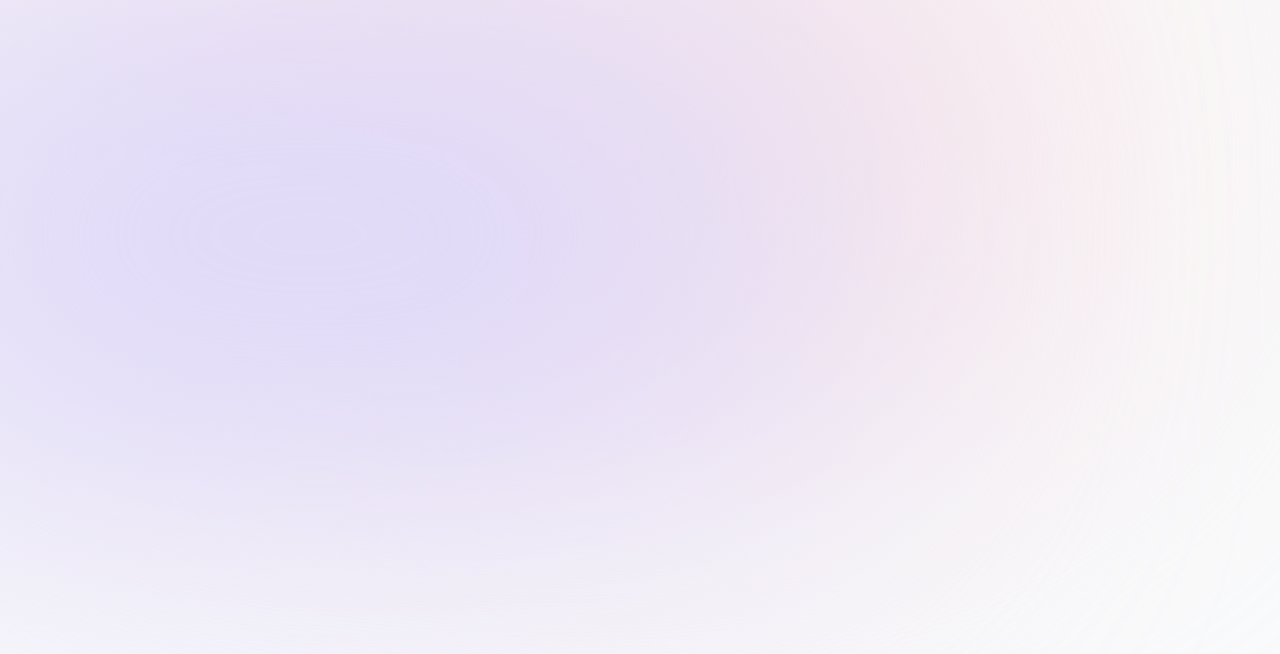
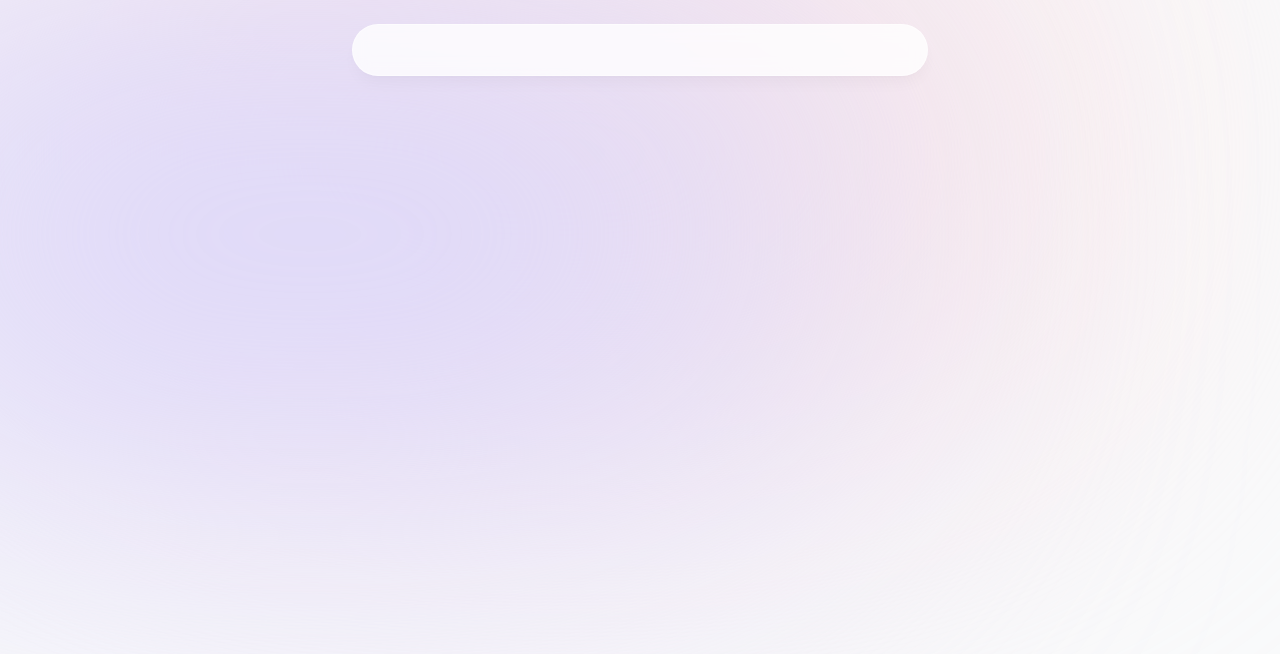
Before and after one commit to raphafratel/raphael-fratel-portfolio, a Next.js app: page / in a window 1280 px wide. Shown: the top 654 px of the page. Built offline with nearby package versions, Linux system fonts and the light colour scheme.

Commit message:
Initializing header component

```diff
--- a/app/globals.css
+++ b/app/globals.css
@@ -1,6 +1,10 @@
 @tailwind base;
 @tailwind components;
 @tailwind utilities;
+
+.body-style {
+  @apply bg-gray-50 text-gray-950 relative h-[5000px]
+}
 
 .home-bg-rigth {
   @apply bg-[#fbe2e3]
@@ -29,5 +33,5 @@
   md:left-[-33rem]
   lg:left-[-28rem]
   xl:left-[-15rem]
-  2xl:left-[-5rem]
+  2xl:left-[-5rem];
 }
--- a/app/layout.tsx
+++ b/app/layout.tsx
@@ -1,3 +1,4 @@
+import Header from '@/components/header/header'
 import './globals.css'
 import { Inter } from 'next/font/google'
 
@@ -15,11 +16,12 @@ export default function RootLayout({
 }) {
   return (
     <html lang="pt-br">
-      <body className={`${inter.className} bg-gray-50 text-gray-950`}>
+      <body className={`${inter.className} body-style`}>
         <div className='home-bg-rigth'>
         </div>
         <div className='home-bg-left'>
         </div>
+        <Header />
         {children}
       </body>
     </html>
--- /dev/null
+++ b/components/header/header.tsx
@@ -0,0 +1,16 @@
+"use client";
+
+import React from 'react'
+import './style.css'
+import { motion } from "framer-motion";
+
+export default function header() {
+  return (
+    <header className='header-style'>
+
+      <motion.div className='navbar-style'>
+        </motion.div>
+
+    </header>
+  )
+}
--- /dev/null
+++ b/components/header/style.css
@@ -0,0 +1,26 @@
+.header-style {
+    @apply z-[999]
+    relative
+}
+
+.navbar-style {
+    @apply fixed
+    top-0
+    left-1/2
+    -translate-x-1/2
+    h-[4.5rem]
+    w-full
+    rounded-none
+    border
+    border-white
+    border-opacity-40
+    bg-white
+    bg-opacity-80
+    shadow-lg
+    shadow-black/[0.03]
+    backdrop-blur-[0.5rem]
+    sm:top-6
+    sm:h-[3.25rem]
+    sm:w-[36rem]
+    sm:rounded-full
+}
```
Also changed, not shown: package.json (+23 -12 lines), tsconfig.json (line endings or trailing spaces), 1 other file (tests, documents, lock files or other folders).
